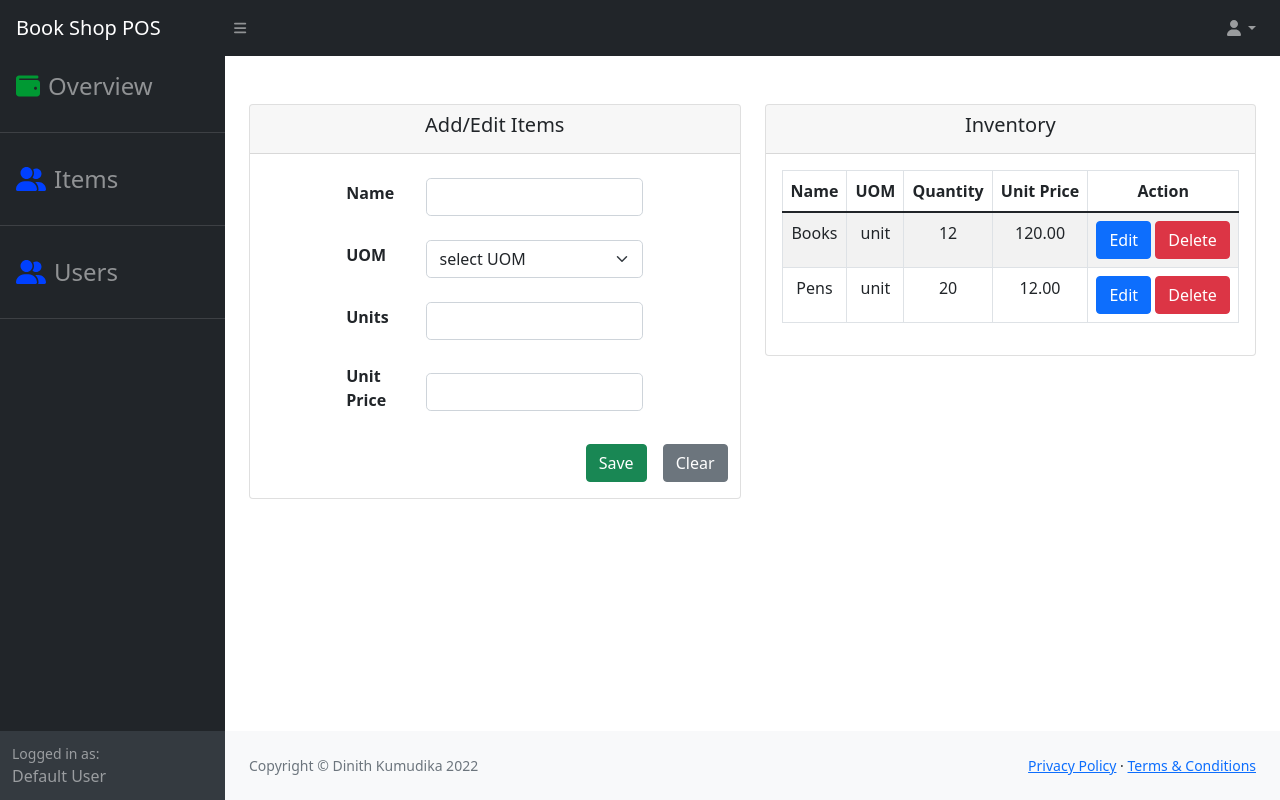
After one commit to DinithKumudika/book_shop, a PHP site: page /views/item/item.php in a window 1280 px wide. The commit adds this page. Run offline with PHP 8.4, Linux system fonts and the light colour scheme; some libraries are stand-ins or nearby versions.

Commit message:
developing item page

```diff
--- a/assets/js/login.js
+++ b/assets/js/login.js
@@ -13,12 +13,13 @@ $('#loginBtn').click(
 function loginValidation(username, password, callback){
 
      if(username.length === 0){
-          // $("#errUname").text("username is required");
+          alert("username is required");
           return false;
      }
 
      if(password.length === 0){
           // $("#errPwd").text("password is required");
+          alert("password is required");
           return false;
      }
 }
--- a/assets/js/scripts.js
+++ b/assets/js/scripts.js
@@ -22,5 +22,56 @@ window.addEventListener('DOMContentLoaded', event => {
             localStorage.setItem('sb|sidebar-toggle', document.body.classList.contains('sb-sidenav-toggled'));
         });
     }
+});
 
+// Alert
+function showAlert(title, text, icon, btnText){
+    Swal.fire({
+        title: title,
+        text: text,
+        icon: icon,
+        confirmButtonText: btnText
+      })
+}
+
+// Toast
+function showToast(text, icon, position){
+    Swal.fire({
+        text: text,
+        icon: icon,
+        toast: true,
+        position: position,
+        showConfirmButton: false,
+        timer: 3000,
+        timerProgressBar: true,
+        didOpen:(toast)=>{
+            toast.addEventListener('mouseenter', Swal.stopTimer);
+            toast.addEventListener('mouseleave', Swal.resumeTimer)
+        }
+    })
+}
+
+// confirmation dialog
+function showConfirm(title, text, confirmBtnText, cancelBtnText, confirmBtnColor, cancelBtnColor){
+    Swal.fire({
+        title: title,
+        text: text,
+        icon: "question",
+        showCancelButton: true,
+        confirmButtonText: confirmBtnText,
+        cancelButtonText: cancelBtnText,
+        confirmButtonColor: confirmBtnColor,
+        cancelButtonColor: cancelBtnColor
+    })
+    // .then(function(result){
+    //         if(result.isConfirmed){
+    //             showAlert("Item edited", "", "success", "Ok");
+    //         }
+    //     }
+    // )
+}
+
+// select2.js
+$(document).ready(function() {
+    $('.UOMDropDown').select2();
 });
--- /dev/null
+++ b/assets/layout/css_links.php
@@ -0,0 +1,3 @@
+<link href="https://cdn.jsdelivr.net/npm/bootstrap@5.2.0-beta1/dist/css/bootstrap.min.css" rel="stylesheet" integrity="sha384-0evHe/X+R7YkIZDRvuzKMRqM+OrBnVFBL6DOitfPri4tjfHxaWutUpFmBp4vmVor" crossorigin="anonymous">
+<link href="https://cdn.jsdelivr.net/npm/simple-datatables@latest/dist/style.css" rel="stylesheet" />
+<link href="https://cdn.jsdelivr.net/npm/select2@4.1.0-rc.0/dist/css/select2.min.css" rel="stylesheet" />
--- /dev/null
+++ b/assets/layout/footer.php
@@ -0,0 +1,27 @@
+</main>
+<footer class="py-4 bg-light mt-auto">
+     <div class="container-fluid px-4">
+          <div class="d-flex align-items-center justify-content-between small">
+               <div class="text-muted">Copyright &copy; Dinith Kumudika 2022</div>
+               <div>
+                    <a href="#">Privacy Policy</a>
+                    &middot;
+                    <a href="#">Terms &amp; Conditions</a>
+               </div>
+          </div>
+     </div>
+</footer>
+</div>
+</div>
+
+<!-- <script src="https://cdnjs.cloudflare.com/ajax/libs/Chart.js/2.8.0/Chart.min.js" crossorigin="anonymous"></script>
+        <script src="assets/demo/chart-area-demo.js"></script>
+        <script src="assets/demo/chart-bar-demo.js"></script>
+        <script src="https://cdn.jsdelivr.net/npm/simple-datatables@latest" crossorigin="anonymous"></script>
+        <script src="js/datatables-simple-demo.js"></script> -->
+<?php require_once "../../assets/layout/js_links.php" ?>
+<script src="../../assets/js/scripts.js"></script>
+<script src="../../assets/js/item.js"></script>
+</body>
+
+</html>
--- /dev/null
+++ b/assets/layout/header.php
@@ -0,0 +1,55 @@
+<!DOCTYPE html>
+<html lang="en">
+
+<head>
+     <meta charset="utf-8" />
+     <meta http-equiv="X-UA-Compatible" content="IE=edge" />
+     <meta name="viewport" content="width=device-width, initial-scale=1, shrink-to-fit=no" />
+     <meta name="description" content="" />
+     <meta name="author" content="" />
+     <title>Book Shop</title>
+     <?php require_once "../../assets/layout/css_links.php" ?>
+     <link href="../../assets/css/styles.css" rel="stylesheet" />
+</head>
+
+<body class="sb-nav-fixed">
+     <nav class="sb-topnav navbar navbar-expand navbar-dark bg-dark">
+          <!-- Navbar Brand-->
+          <a class="navbar-brand ps-3" href="index.html">Book Shop POS</a>
+          <!-- Sidebar Toggle-->
+          <button class="btn btn-link btn-sm order-1 order-lg-0 me-4 me-lg-0" id="sidebarToggle" href="#!"><i class="fas fa-bars"></i></button>
+
+          <!-- Navbar-->
+          <ul class="navbar-nav ms-auto me-md-3 me-0 my-2 my-md-0">
+               <li class="nav-item dropdown">
+                    <a class="nav-link dropdown-toggle" id="navbarDropdown" href="#" role="button" data-bs-toggle="dropdown" aria-expanded="false"><i class="fas fa-user fa-fw"></i></a>
+                    <ul class="dropdown-menu dropdown-menu-end" aria-labelledby="navbarDropdown">
+                         <li><a class="dropdown-item" href="#!">Settings</a></li>
+                         <li><a class="dropdown-item" href="#!">Activity Log</a></li>
+                         <li>
+                              <hr class="dropdown-divider" />
+                         </li>
+                         <li><a class="dropdown-item" href="#!">Logout</a></li>
+                    </ul>
+               </li>
+               <!-- <li class="nav-item mx-3">
+                    <button class="btn btn-dark btn-outline-primary fs-6 fw-bold border-2"></button>
+                </li> -->
+          </ul>
+     </nav>
+     <div id="layoutSidenav">
+          <div id="layoutSidenav_nav">
+               <nav class="sb-sidenav accordion sb-sidenav-dark" id="sidenavAccordion">
+                    <div class="sb-sidenav-menu">
+                         <div class="nav">
+                              <?php require_once "../../assets/layout/sidebar.php" ?>
+                         </div>
+                    </div>
+                    <div class="sb-sidenav-footer">
+                         <div class="small">Logged in as:</div>
+                         Default User
+                    </div>
+               </nav>
+          </div>
+          <div id="layoutSidenav_content">
+               <main>
--- /dev/null
+++ b/assets/layout/js_links.php
@@ -0,0 +1,17 @@
+<!-- jquery -->
+<script src="https://code.jquery.com/jquery-3.6.0.min.js" integrity="sha256-/xUj+3OJU5yExlq6GSYGSHk7tPXikynS7ogEvDej/m4=" crossorigin="anonymous"></script>
+
+<!-- bootstrap 5 -->
+<script src="https://cdn.jsdelivr.net/npm/bootstrap@5.1.3/dist/js/bootstrap.bundle.min.js" crossorigin="anonymous"></script>
+
+<!-- popper js -->
+<script src="https://cdn.jsdelivr.net/npm/@popperjs/core@2.11.5/dist/umd/popper.min.js" integrity="sha384-Xe+8cL9oJa6tN/veChSP7q+mnSPaj5Bcu9mPX5F5xIGE0DVittaqT5lorf0EI7Vk" crossorigin="anonymous"></script>
+
+<!-- fontawesome -->
+<script src="https://use.fontawesome.com/releases/v6.1.0/js/all.js" crossorigin="anonymous"></script>
+
+<!-- select2 js -->
+<script src="https://cdn.jsdelivr.net/npm/select2@4.1.0-rc.0/dist/js/select2.min.js"></script>
+
+<!-- sweetalert2 js -->
+<script src="//cdn.jsdelivr.net/npm/sweetalert2@11"></script>
--- /dev/null
+++ b/assets/layout/sidebar.php
@@ -0,0 +1,22 @@
+<!-- sidebar navigation links -->
+<a class="nav-link fs-4" href="../../views/home.php">
+     <div class="sb-nav-link-icon fs-4">
+          <i class="fas fa-wallet" style="color: rgb(0, 153, 51);"></i>
+     </div>
+     Overview
+</a>
+<hr>
+<a class="nav-link fs-4" href="../../views/item/item.php">
+     <div class="sb-nav-link-icon fs-4">
+          <i class="fas fa-user-group" style="color: rgb(0, 64, 255);"></i>
+     </div>
+     Items
+</a>
+<hr>
+<a class="nav-link fs-4" href="../../views/user/user.php">
+     <div class="sb-nav-link-icon fs-4">
+          <i class="fas fa-user-group" style="color: rgb(0, 64, 255);"></i>
+     </div>
+     Users
+</a>
+<hr>
--- /dev/null
+++ b/connection/connect.php
@@ -0,0 +1,3 @@
+<?php
+
+?>
--- /dev/null
+++ b/views/item/item.php
@@ -0,0 +1,145 @@
+<?php
+// header
+require_once "../../assets/layout/header.php";
+?>
+
+<!-- main container of item page -->
+<div class="container-fluid">
+     <div class="row mt-5">
+          <!-- left column -->
+          <div class="col-6">
+               <!-- card of left column -->
+               <div class="card">
+                    <div class="card-header">
+                         <div class="card-title text-center">
+                              <h5>Add/Edit Items</h5>
+                         </div>
+                    </div>
+                    <!-- card body -->
+                    <div class="card-body">
+                         <form action="" class="form" method="POST">
+
+                              <!-- item name -->
+                              <div class="row mt-2 d-flex align-items-center justify-content-center">
+                                   <div class="col-2">
+                                        <label class="form-label fw-bold" for="item-name">Name</label>
+                                   </div>
+                                   <div class="col-6">
+                                        <input type="text" class="form-control rounded-3" id="itemName">
+                                   </div>
+                              </div>
+                              <!-- end of item name -->
+
+                              <!-- UOM -->
+                              <div class=" row mt-4 d-flex align-items-center justify-content-center">
+                                   <div class="col-2">
+                                        <label class="fw-bold form-label" for="">UOM</label>
+                                   </div>
+                                   <div class="col-6">
+                                        <select name="uom" id="UOMDropDown" class="form-select rounded-3">
+                                             <option value="#" selected disabled>select UOM</option>
+                                             <option value="">unit</option>
+                                             <option value="">cm</option>
+                                             <option value="">mm</option>
+                                             <option value="">kg</option>
+                                        </select>
+                                   </div>
+                              </div>
+                              <!-- end of UOM -->
+
+                              <!-- no of units -->
+                              <div class=" row mt-4 d-flex align-items-center justify-content-center">
+                                   <div class="col-2">
+                                        <label class="fw-bold form-label" for="">Units</label>
+                                   </div>
+                                   <div class="col-6">
+                                        <input type="number" class="form-control rounded-3" id="units" min="1" id="itemUnits">
+                                   </div>
+
+                              </div>
+                              <!--end of no of units -->
+
+                              <!-- unit price -->
+                              <div class=" row mt-4 d-flex align-items-center justify-content-center">
+                                   <div class="col-2">
+                                        <label class="fw-bold form-label" for="">Unit Price</label>
+                                   </div>
+                                   <div class="col-6">
+                                        <input type="number" class="form-control rounded-3" id="unitPrice" id="itemUnitPrice">
+                                   </div>
+                              </div>
+                              <!-- end of unit price -->
+
+                              <!-- button set -->
+                              <div class="row mt-4 justify-content-end">
+                                   <button class="btn btn-success w-auto mx-2" id="btnSave">Save</button>
+                                   <button class="btn btn-secondary w-auto mx-2" id="btnClear">Clear</button>
+                              </div>
+                              <!-- end of button set -->
+
+                         </form>
+                    </div>
+                    <!-- end of card body -->
+               </div>
+               <!-- end of card -->
+          </div>
+          <!-- end of left column -->
+
+          <!-- right column -->
+          <div class="col-6">
+               <!-- card of right column -->
+               <div class="card">
+                    <div class="card-header">
+                         <div class="card-title text-center">
+                              <h5>Inventory</h5>
+                         </div>
+                    </div>
+                    <div class="card-body">
+                         <div class="table-responsive">
+                              <table class="table table-striped table-bordered table-hover" id="tbl-items">
+                                   <thead class="text-center">
+                                        <tr>
+                                             <th>Name</th>
+                                             <th>UOM</th>
+                                             <th>Quantity</th>
+                                             <th>Unit Price</th>
+                                             <th>Action</th>
+                                        </tr>
+                                   </thead>
+                                   <tbody class="tbl-items">
+                                        <tr class="text-center">
+                                             <td>Books</td>
+                                             <td>unit</td>
+                                             <td>12</td>
+                                             <td>120.00</td>
+                                             <td>
+                                                  <button class="btn btn-primary btnEdit">Edit</button>
+                                                  <button class="btn btn-danger btnDelete">Delete</button>
+                                             </td>
+                                        </tr>
+                                        <tr class="text-center">
+                                             <td>Pens</td>
+                                             <td>unit</td>
+                                             <td>20</td>
+                                             <td>12.00</td>
+                                             <td>
+                                                  <button class="btn btn-primary btnEdit">Edit</button>
+                                                  <button class="btn btn-danger btnDelete">Delete</button>
+                                             </td>
+                                        </tr>
+                                   </tbody>
+                              </table>
+                         </div>
+                    </div>
+               </div>
+               <!-- end of card of right column -->
+          </div>
+          <!-- end of right column -->
+     </div>
+</div>
+<!-- end of main container -->
+
+<?php
+// footer
+require_once "../../assets/layout/footer.php";
+?>
--- /dev/null
+++ b/views/user/user.php
@@ -0,0 +1,6 @@
+<?php
+     require_once "../../assets/layout/header.php";
+?>
+<?php
+     require_once "../../assets/layout/footer.php";
+?>
```
Also changed, not shown: assets/js/item.js (added, +46 -0 lines), index.php (+67 -75 lines), login.php (deleted, +0 -66 lines), views/home.php (added, +15 -0 lines), README.md, assets/js/signup.js (added).
